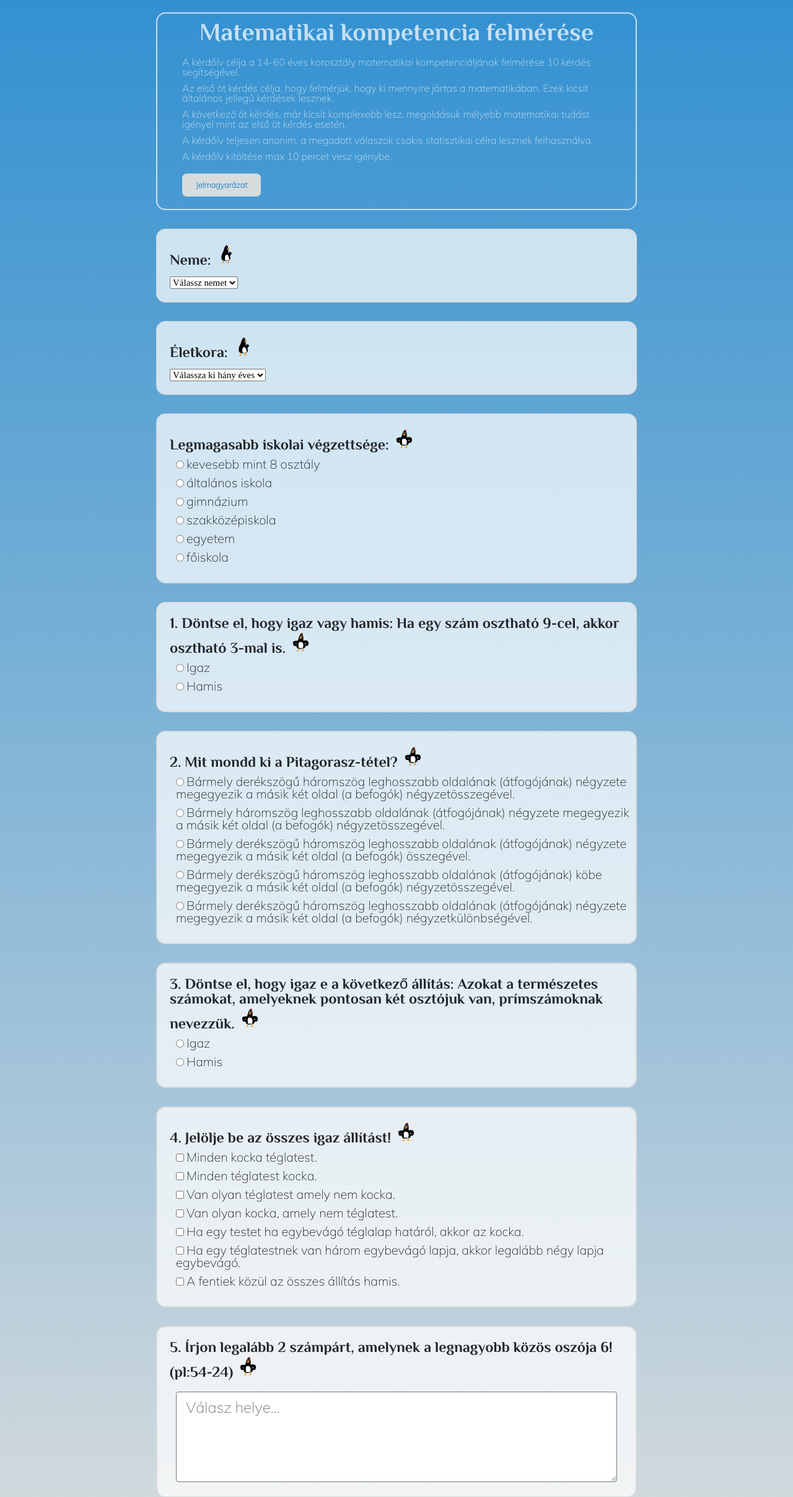
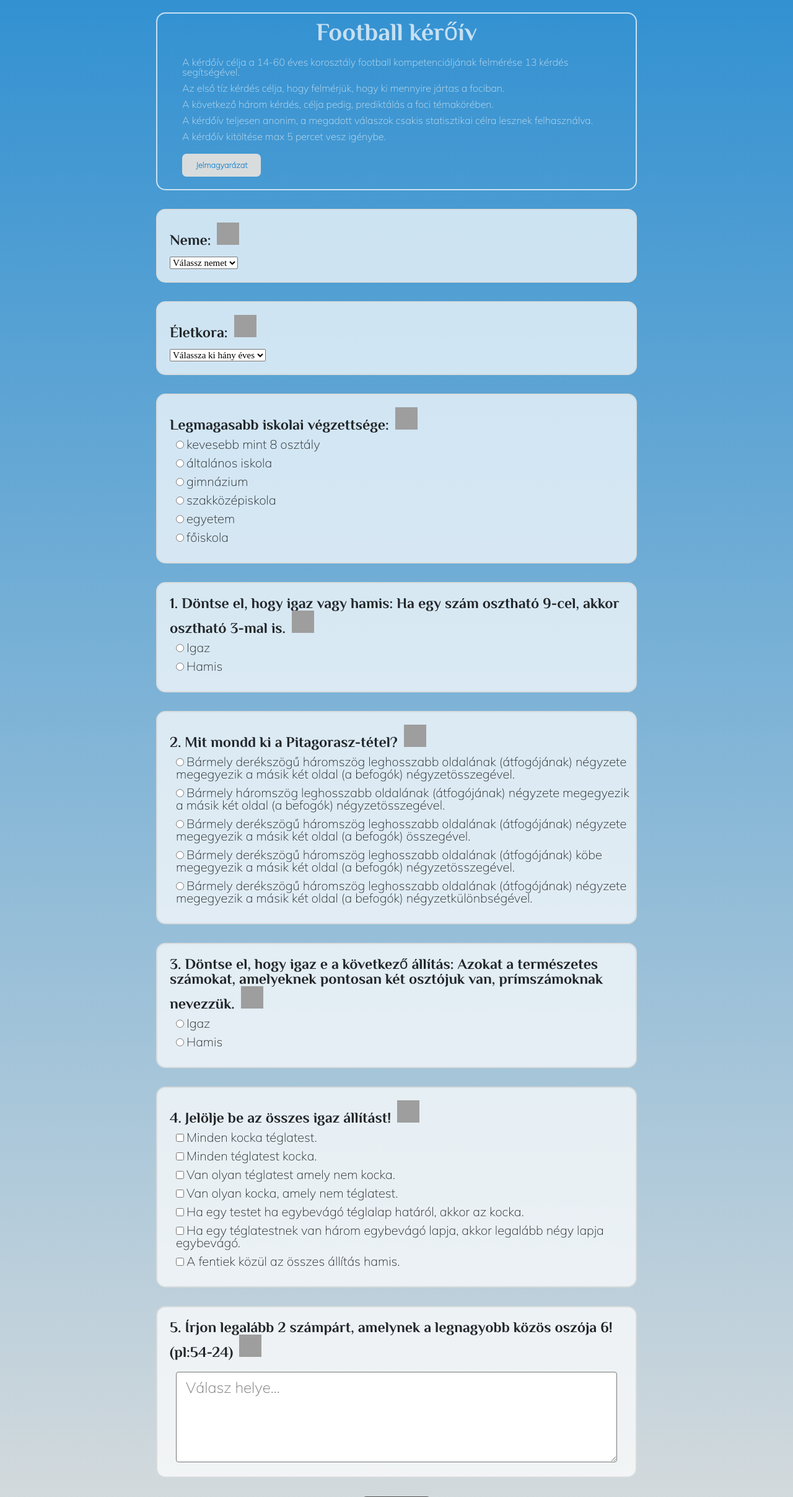
Before and after one commit to SZFM-Project-Team/SZFM_BIG_PROJECT, a PHP site: page / in a window 1280 px wide. Shown: the top 2415 px of the page at 62% size. Run offline with PHP 8.4, Linux system fonts and the light colour scheme; some libraries are stand-ins or nearby versions; grey boxes are pictures that could not be loaded.

Commit message:
Oldal újradesignolása

```diff
--- a/project/index.php
+++ b/project/index.php
@@ -4,7 +4,7 @@
 <meta charset="UTF-8">
     <meta http-equiv="X-UA-Compatible" content="IE=edge">
     <meta name="viewport" content="width=device-width, initial-scale=1.0">
-    <title>Matematikai kérdőív</title>
+    <title>Foci kérdőív</title>
     <link href="https://fonts.googleapis.com/css2?family=Mulish:wght@200&family=Philosopher:wght@700&display=swap" rel="stylesheet">
     <link href="https://cdn.jsdelivr.net/npm/bootstrap@5.1.3/dist/css/bootstrap.min.css" rel="stylesheet" integrity="sha384-1BmE4kWBq78iYhFldvKuhfTAU6auU8tT94WrHftjDbrCEXSU1oBoqyl2QvZ6jIW3" crossorigin="anonymous">
     <script src="https://cdn.jsdelivr.net/npm/@popperjs/core@2.10.2/dist/umd/popper.min.js" integrity="sha384-7+zCNj/IqJ95wo16oMtfsKbZ9ccEh31eOz1HGyDuCQ6wgnyJNSYdrPa03rtR1zdB" crossorigin="anonymous"></script>
@@ -39,12 +39,12 @@
 
 
         <header>
-            <h1>Matematikai kompetencia felmérése</h1>
-            <p>A kérdőív célja a 14-60 éves korosztály matematikai kompetenciáljának felmérése 10 kérdés segítségével. </p>
-            <p>Az első öt kérdés célja, hogy felmérjük, hogy ki mennyire jártas a matematikában. Ezek kicsit általános jellegű kérdések lesznek.</p>
-            <p>A következő öt kérdés, már kicsit komplexebb lesz, megoldásuk mélyebb matematikai tudást igényel mint az első öt kérdés esetén.</p>
+            <h1>Football kérőív</h1>
+            <p>A kérdőív célja a 14-60 éves korosztály football kompetenciáljának felmérése 13 kérdés segítségével. </p>
+            <p>Az első tíz kérdés célja, hogy felmérjük, hogy ki mennyire jártas a fociban.</p>
+            <p>A következő három kérdés, célja pedig, prediktálás a foci témakörében.</p>
             <p>A kérdőív teljesen anonim, a megadott válaszok csakis statisztikai célra lesznek felhasználva.</p>
-            <p>A kérdőív kitöltése max 10 percet vesz igénybe. </p>
+            <p>A kérdőív kitöltése max 5 percet vesz igénybe.</p>
 
             <!-- Button trigger modal -->
             <button type="button" class="tutorial btn-outline-*" data-bs-toggle="modal" data-bs-target="#exampleModal">
@@ -63,9 +63,9 @@
                             <button type="button" class="btn-close" data-bs-dismiss="modal" aria-label="Close"></button>
                         </div>
                         <div class="modal-body">
-                            <p><img src="srcimg\penguin_accepted.png" alt="Felfele muatató pingvin">
+                            <p><img src="./srcimg/ball.png" alt="Focilabda képe">
                          - ha ezt látja megjelenni a kérdés mellett, akkor az adott kérdés megválaszolása nem kötelező!</p>
-                            <p><img src="srcimg\penguin_declined.png" alt="Felfele muatató pingvin"> - ha ezt látja megjelenni a kérdés mellett, akkor az adott kérdés megválaszolása kötelező!</p>
+                            <p><img src="./srcimg/redcard.png" alt="Piros lap"> - ha ezt látja megjelenni a kérdés mellett, akkor az adott kérdés megválaszolása kötelező!</p>
                         </div>
                     </div>
                 </div>
@@ -86,7 +86,7 @@
                     if ($rq == true)
                     {
                         echo '<div class="input-wrapper ">
-                        <h1>'.$block_name.'<img src="srcimg\penguin_declined.png" alt="Felfele muatató pingvin"></h1>
+                        <h1>'.$block_name.'<img src="./srcimg/redcard.png" alt="Focilabda képe"></h1>
 
                         <div class="radios">
                         <div class="radio">
@@ -103,7 +103,7 @@
                     else
                     {
                         echo '<div class="input-wrapper ">
-                        <h1>'.$block_name.'<img src="srcimg\penguin_accepted.png" alt="Felfele muatató pingvin"></h1>
+                        <h1>'.$block_name.'<img src="." alt="Focilabda képe"></h1>
                         <div class="radio">
                             <input type="radio" onchange="putIntoLocalStorage(storage, `'.$name.'`, `true`);" name="'.$name.'['.strval($szamlalo).']" id="?t'.$name.'" value="true">
                             <label for="?t'.$name.'">Igaz</label>
@@ -123,7 +123,7 @@
                     if ($rq == false)
                     {
                         echo '<div class="input-wrapper">
-                        <h1>'.$block_name.'<img src="srcimg\penguin_accepted.png" alt="Felfele muatató pingvin"></h1>';
+                        <h1>'.$block_name.'<img src="./srcimg/ball.png" alt="Focilabda képe"></h1>';
                         $i = 1;
                         echo '<div class="radios">';
                         foreach ($block_values as $bv)
@@ -150,7 +150,7 @@
                     else
                     {
                         echo '<div class="input-wrapper">
-                        <h1>'.$block_name.'<img src="srcimg\penguin_declined.png" alt="Dühös pingvin"></h1>';
+                        <h1>'.$block_name.'<img src="./srcimg/redcard.png" alt="Piros lap"></h1>';
                         $i = 1;
                         echo '<div class="radios">';
                         foreach ($block_values as $bv)
@@ -181,7 +181,7 @@
                     if ($rq == false)
                     {
                         echo    '<div class="input-wrapper checkbox-group">
-                                <h1>'.$block_name.'<img src="srcimg\penguin_accepted.png" alt="Felfele muatató pingvin"></h1>
+                                <h1>'.$block_name.'<img src="./srcimg/ball.png" alt="Focilabda képe"></h1>
                                 <div class="block">';
 
                         $i = 1;
@@ -210,7 +210,7 @@
                     else
                     {
                         echo    '<div class="input-wrapper checkbox-group required">
-                                <h1>'.$block_name.'<img src="srcimg\penguin_declined.png" alt="Felfele muatató pingvin"></h1>
+                                <h1>'.$block_name.'<img src="./srcimg/redcard.png" alt="Focilabda képe"></h1>
                                 <div class="block">';
                         $i = 1;
                         foreach ($block_values as $bv)
@@ -246,7 +246,7 @@
                         $id .= $block_name[0].'?_'.$block_name[strlen($block_name)-1];
                         echo    '<div class="input-wrapper">
                                     <div class="question">
-                                        <h1>'.$block_name.'<img src="srcimg\penguin_accepted.png" alt="Felfele muatató pingvin"><h1>
+                                        <h1>'.$block_name.'<img src="./srcimg/ball.png" alt="Focilabda képe"><h1>
                                     </div>
                                     <div class="own-answear">
                                         <textarea name="'.$name.'['.strval($szamlalo).']" id="'.$id.'" cols="50" rows="5" placeholder="'.$customPlaceholder.'"></textarea>
@@ -260,7 +260,7 @@
                         $id .= $block_name[0].'?_'.$block_name[strlen($block_name)-1];
                         echo    '<div class="input-wrapper">
                                     <div class="question">
-                                        <h1>'.$block_name.'<img src="srcimg\penguin_declined.png" alt="Felfele muatató pingvin"></h1>
+                                        <h1>'.$block_name.'<img src="./srcimg/redcard.png" alt="Focilabda képe"></h1>
                                     </div>
                                     <div class="own-answear">
                                         <textarea name="'.$name.'['.strval($szamlalo).']" id="'.$id.'" cols="50" rows="5" placeholder="'.$customPlaceholder.'" required></textarea>
@@ -277,7 +277,7 @@
         <form action="thank_you.html" method="post">
 
             <div class="input-wrapper">
-                <h1>Neme:<img src="srcimg\penguin_accepted.png" alt="Felfele muatató pingvin"></h1>
+                <h1>Neme:<img src="./srcimg/ball.png" alt="Focilabda képe"></h1>
                 <div class="block">
                     <select name="gender" id="gender">
                         <option value="Not-chosen">Válassz nemet </option>
@@ -288,7 +288,7 @@
                 </div>
             </div>
             <div class="input-wrapper">
-            <h1>Életkora:<img src="srcimg\penguin_accepted.png" alt="Felfele muatató pingvin"></h1>
+            <h1>Életkora:<img src="./srcimg/ball.png" alt="Focilabda képe"></h1>
                 <div class="block">
                     <select name="gender" id="gender">
                         <option value="Not-chosen">Válassza ki hány éves </option>
```
